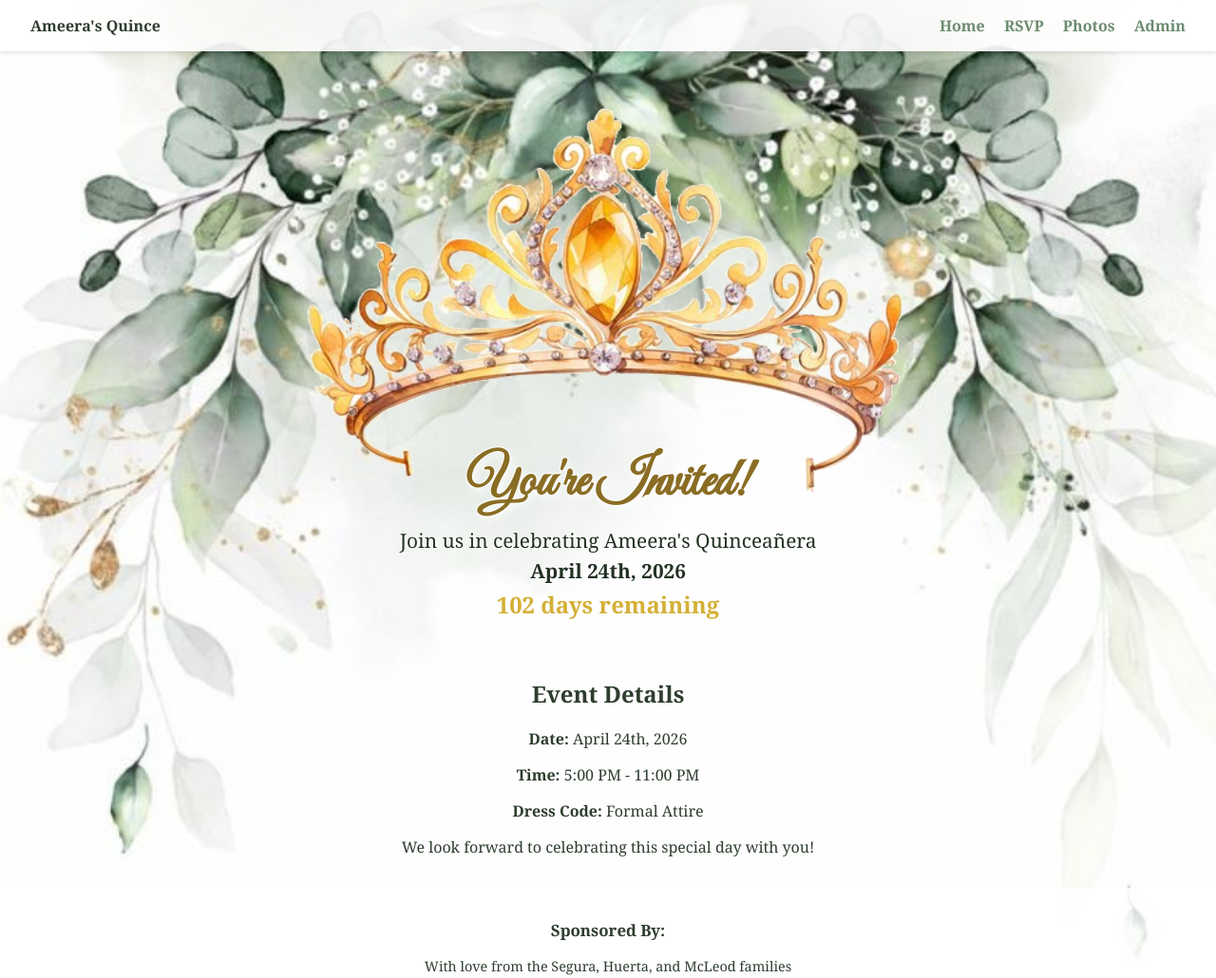
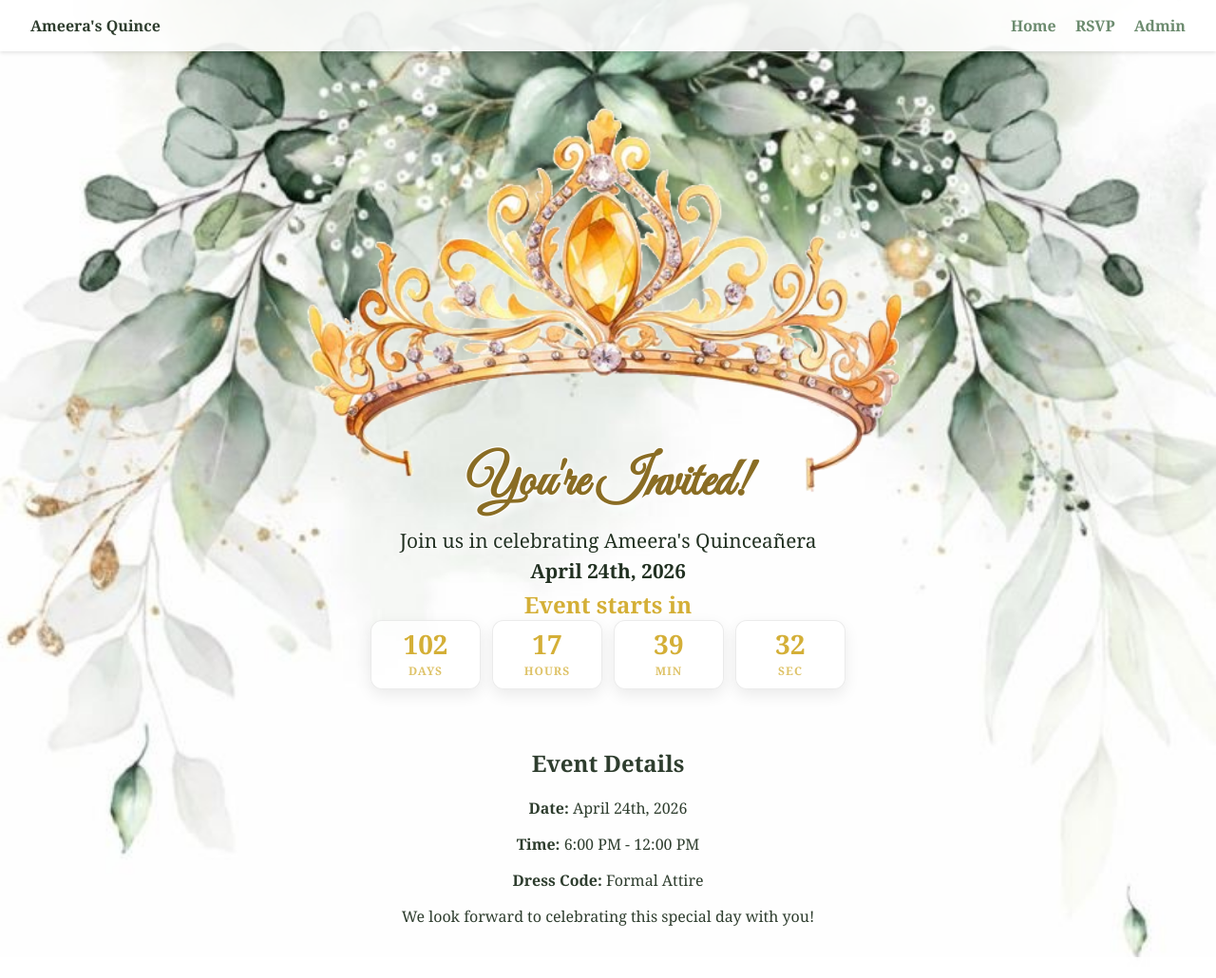
Before and after one commit to bleufabs/quince-app, a plain HTML site: page frontend/index.html in a window 1280 px wide. Shown: the top 1030 px of the page at 95% size. Drawn offline with Linux system fonts and the light colour scheme.

Commit message:
adjusted timer, and commented out the photos page.

```diff
--- a/frontend/index.html
+++ b/frontend/index.html
@@ -12,27 +12,63 @@
 </head>
 
 <script>
-    // Countdown Timer Script
     document.addEventListener("DOMContentLoaded", () => {
-        const EVENT_DATE = new Date("2026-04-24T00:00:00");
+        // Local time (San Antonio user's browser time)
+        const EVENT_START = new Date(2026, 3, 24, 18, 0, 0); // Apr 24, 2026 @ 6:00 PM
+        const EVENT_END = new Date(2026, 3, 25, 0, 0, 0);  // Apr 25, 2026 @ 12:00 AM
+
         const timerEl = document.querySelector(".timer");
         if (!timerEl) return;
 
-        function updateCountdown() {
-            const now = new Date();
-            const diffMs = EVENT_DATE - now;
-            const daysLeft = Math.ceil(diffMs / (1000 * 60 * 60 * 24));
+        const pad2 = (n) => String(n).padStart(2, "0");
 
-            if (daysLeft <= 0) {
-                timerEl.textContent = "It's Ameera's big day! 🎉";
-                clearInterval(interval);
-            } else {
-                timerEl.textContent = `${daysLeft} day${daysLeft === 1 ? "" : "s"} remaining`;
-            }
+        function splitTime(diffMs) {
+            const totalSeconds = Math.max(0, Math.floor(diffMs / 1000));
+            const days = Math.floor(totalSeconds / 86400);
+            const hours = Math.floor((totalSeconds % 86400) / 3600);
+            const minutes = Math.floor((totalSeconds % 3600) / 60);
+            const seconds = totalSeconds % 60;
+            return { days, hours, minutes, seconds };
         }
 
-        updateCountdown();
-        const interval = setInterval(updateCountdown, 1000 * 60 * 60);
+        function renderCountdown(prefixText, diffMs) {
+            const { days, hours, minutes, seconds } = splitTime(diffMs);
+
+            timerEl.innerHTML = `
+      <div class="countdown-wrap">
+        <div class="countdown-title">${prefixText}</div>
+        <div class="countdown">
+          <div class="unit"><span class="num">${days}</span><span class="label">Days</span></div>
+          <div class="unit"><span class="num">${pad2(hours)}</span><span class="label">Hours</span></div>
+          <div class="unit"><span class="num">${pad2(minutes)}</span><span class="label">Min</span></div>
+          <div class="unit"><span class="num">${pad2(seconds)}</span><span class="label">Sec</span></div>
+        </div>
+      </div>
+    `;
+        }
+
+        function update() {
+            const now = new Date();
+
+            if (now < EVENT_START) {
+                // Countdown to start time (6 PM)
+                renderCountdown("Event starts in", EVENT_START - now);
+                return;
+            }
+
+            if (now >= EVENT_START && now < EVENT_END) {
+                // During event window: countdown to end time (12 AM)
+                renderCountdown("🎉 Happening now! Ends in", EVENT_END - now);
+                return;
+            }
+
+            // After event ends
+            timerEl.textContent = "Thank you for celebrating with us! 💛";
+            clearInterval(interval);
+        }
+
+        update();
+        const interval = setInterval(update, 1000);
     });
 </script>
 
@@ -43,7 +79,7 @@
         <div>
             <a href="index.html">Home</a>
             <a href="rsvp.html">RSVP</a>
-            <a href="photos.html">Photos</a>
+            <!-- <a href="photos.html">Photos</a> -->
             <a href="admin.html">Admin</a>
         </div>
     </nav>
@@ -66,7 +102,7 @@
         <section class="details">
             <h2>Event Details</h2>
             <p><strong>Date:</strong> April 24th, 2026</p>
-            <p><strong>Time:</strong> 5:00 PM - 11:00 PM</p>
+            <p><strong>Time:</strong> 6:00 PM - 12:00 PM</p>
             <p><strong>Dress Code:</strong> Formal Attire</p>
             <p>We look forward to celebrating this special day with you!</p>
         </section>
--- a/frontend/styles.css
+++ b/frontend/styles.css
@@ -257,3 +257,38 @@
     max-height: 34vh;
   }
 }
+
+/* countdown timer style */
+.countdown {
+  display: flex;
+  gap: 12px;
+  justify-content: center;
+  align-items: center;
+  flex-wrap: wrap;
+}
+
+.countdown .unit {
+  background: rgba(255, 255, 255, 0.75);
+  border: 1px solid rgba(0, 0, 0, 0.08);
+  border-radius: 12px;
+  padding: 10px 14px;
+  min-width: 86px;
+  text-align: center;
+  box-shadow: 0 6px 16px rgba(0, 0, 0, 0.08);
+}
+
+.countdown .num {
+  display: block;
+  font-size: 28px;
+  font-weight: 700;
+  line-height: 1;
+}
+
+.countdown .label {
+  display: block;
+  margin-top: 6px;
+  font-size: 12px;
+  letter-spacing: 0.08em;
+  text-transform: uppercase;
+  opacity: 0.75;
+}
```
Also changed, not shown: frontend/admin.html (+1 -1 lines), frontend/rsvp.html (+1 -1 lines), frontend/crown2.png (added), frontend/crown3.png (added).
